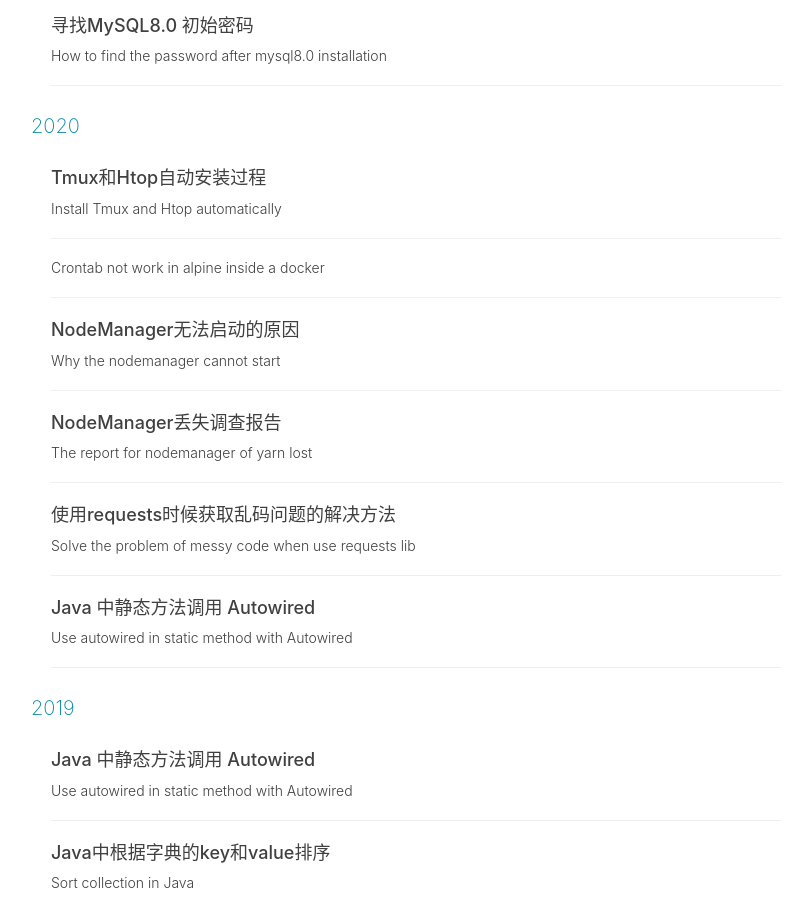
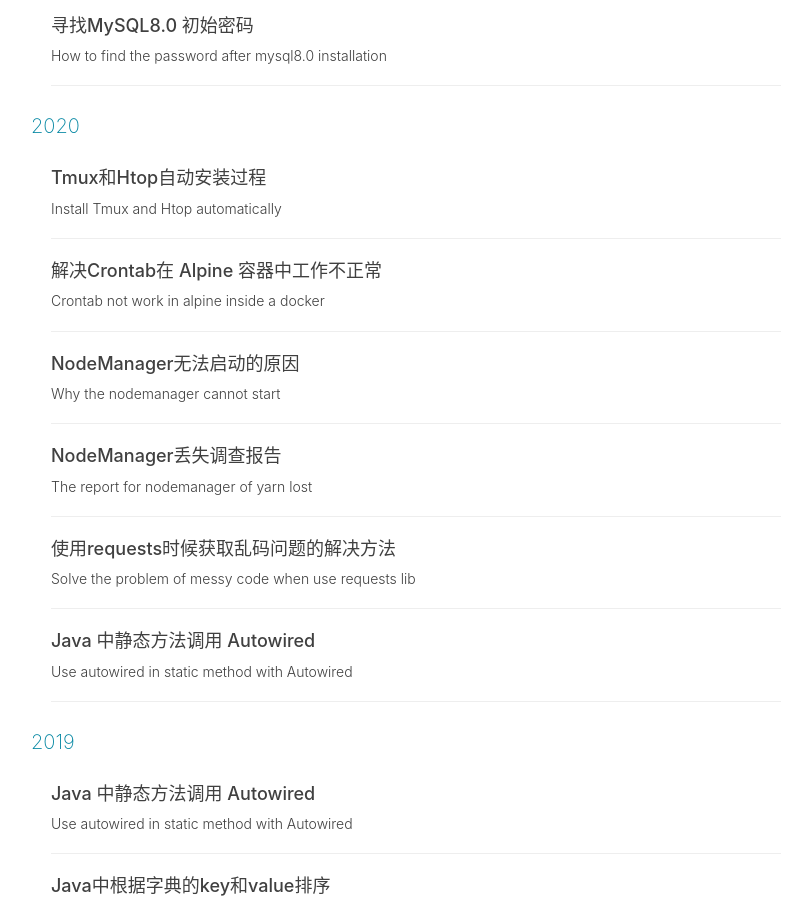
Before and after one commit to rae912/myblog, a Jekyll site: the page built from archive.html, in a window 1280 px wide and 900 px high, scrolled down 483 px. Shown: the whole window, without its empty margins (234-1046 px from the left). Built offline with Jekyll 4.4.1, drawn with Linux system fonts in a browser that asks for light colours; nearby versions of some CDN libraries; comment, search, counter and statistics services are not loaded.

Commit message:
new post

```diff
--- a/_posts/2020-04-23-crontab-not-working-in-alpine-inside-a-docker.md
+++ b/_posts/2020-04-23-crontab-not-working-in-alpine-inside-a-docker.md
@@ -1,6 +1,6 @@
 ---
 layout: post
-title: ""
+title: "解决Crontab在 Alpine 容器中工作不正常"
 subtitle: "Crontab not work in alpine inside a docker"
 author: "qingshan"
 header-img: "img/post-bg-rwd.jpg"
```
